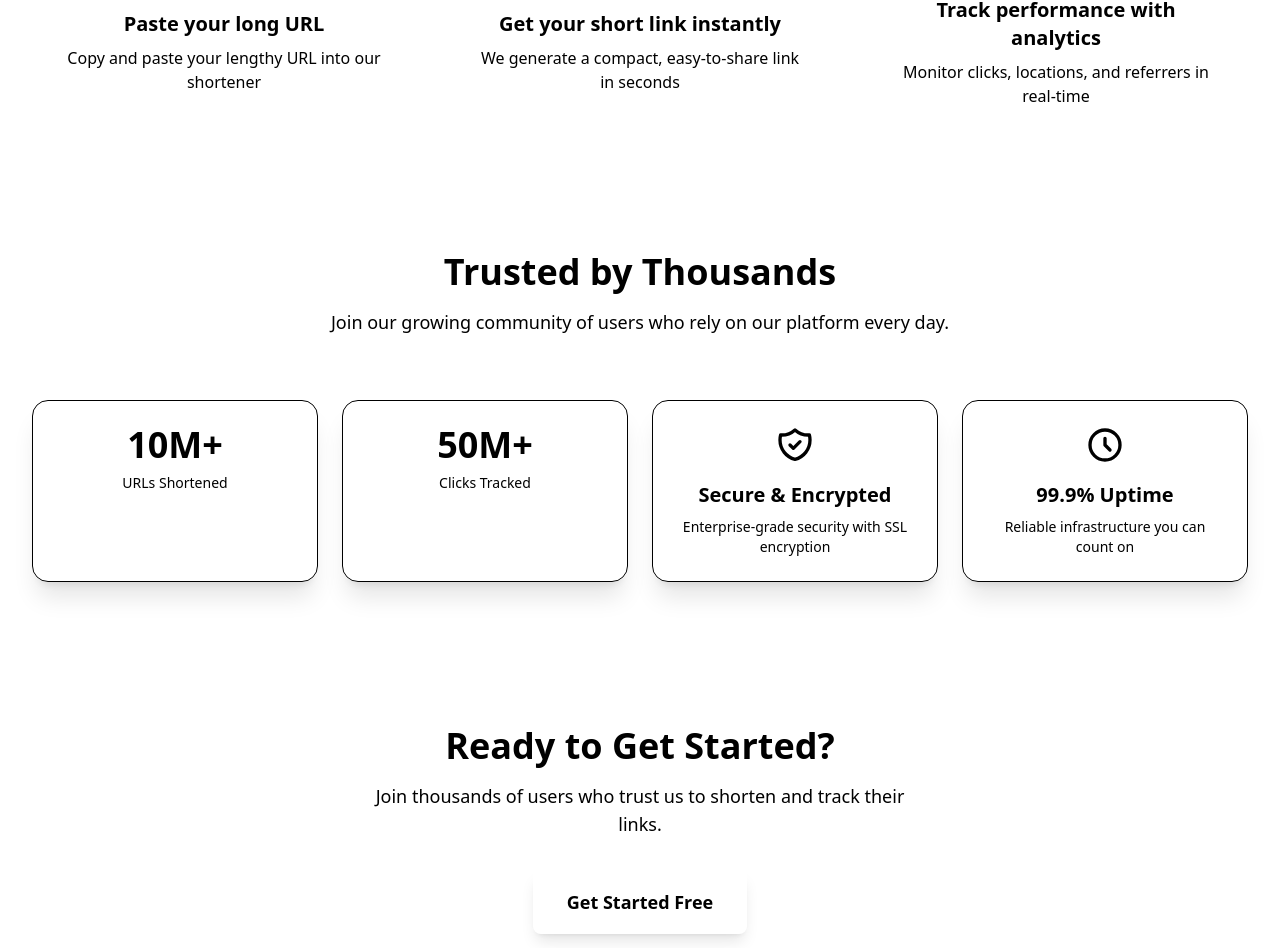
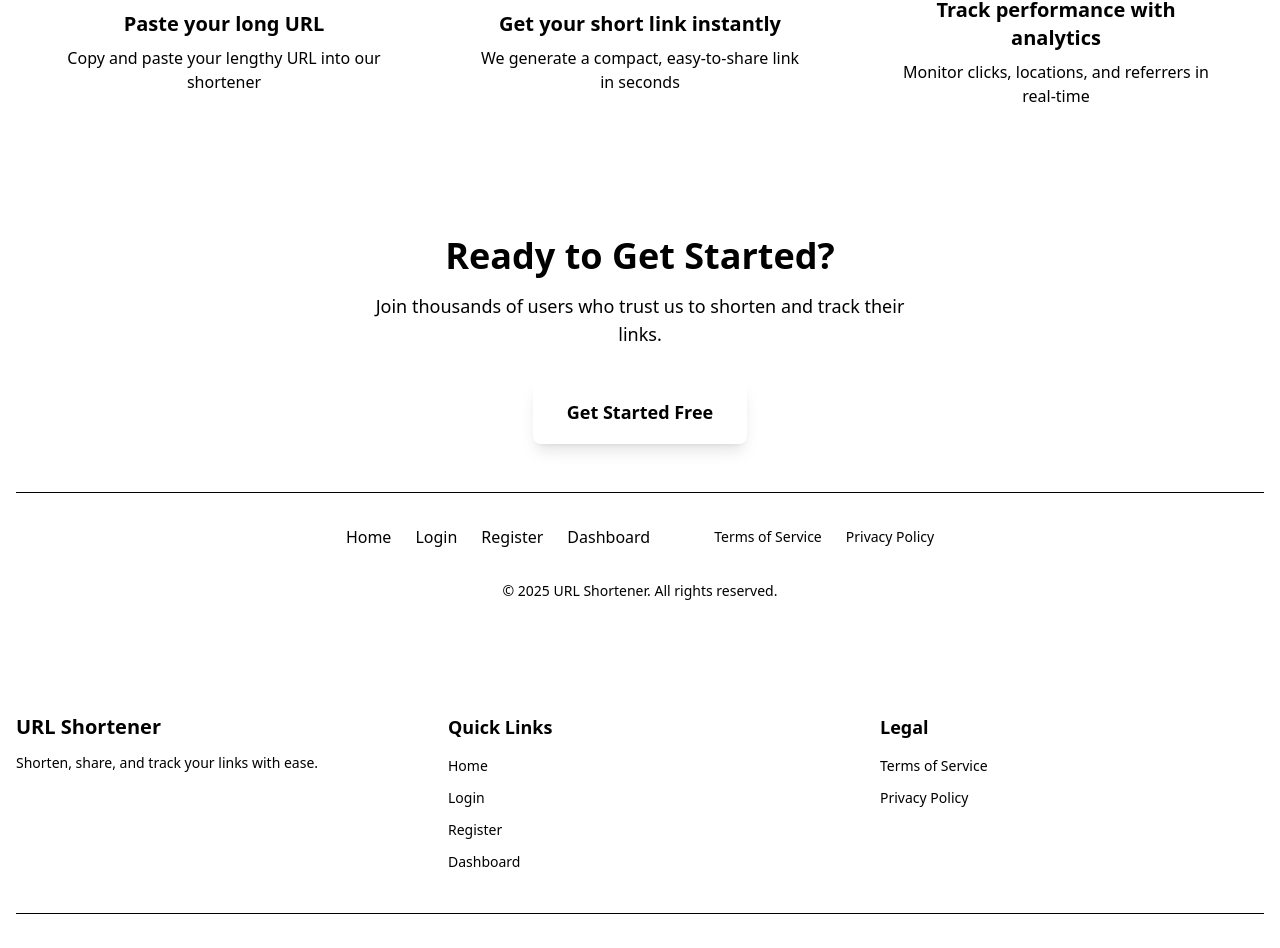
Before and after one commit to yetone/mirdb, a React (Vite) app in the folder frontend/: page / in a window 1280 px wide. Shown: the part 1638-2586 px from the top of the page. Built offline with nearby package versions, Linux system fonts and the light colour scheme.

Commit message:
fix(homepage): remove duplicate SocialProofSection import and render
- Remove duplicate import of SocialProofSection on line 7
- Remove duplicate rendering of SocialProofSection between HowItWorksSection and FooterCTA
- Fixes TypeScript compilation error TS2300: Duplicate identifier

```diff
--- a/frontend/src/App.tsx
+++ b/frontend/src/App.tsx
@@ -16,7 +16,6 @@ function Home() {
         <HeroSection />
         <FeaturesSection />
         <HowItWorksSection />
-        <SocialProofSection />
         <FooterCTA />
         <Footer />
       </main>
```
